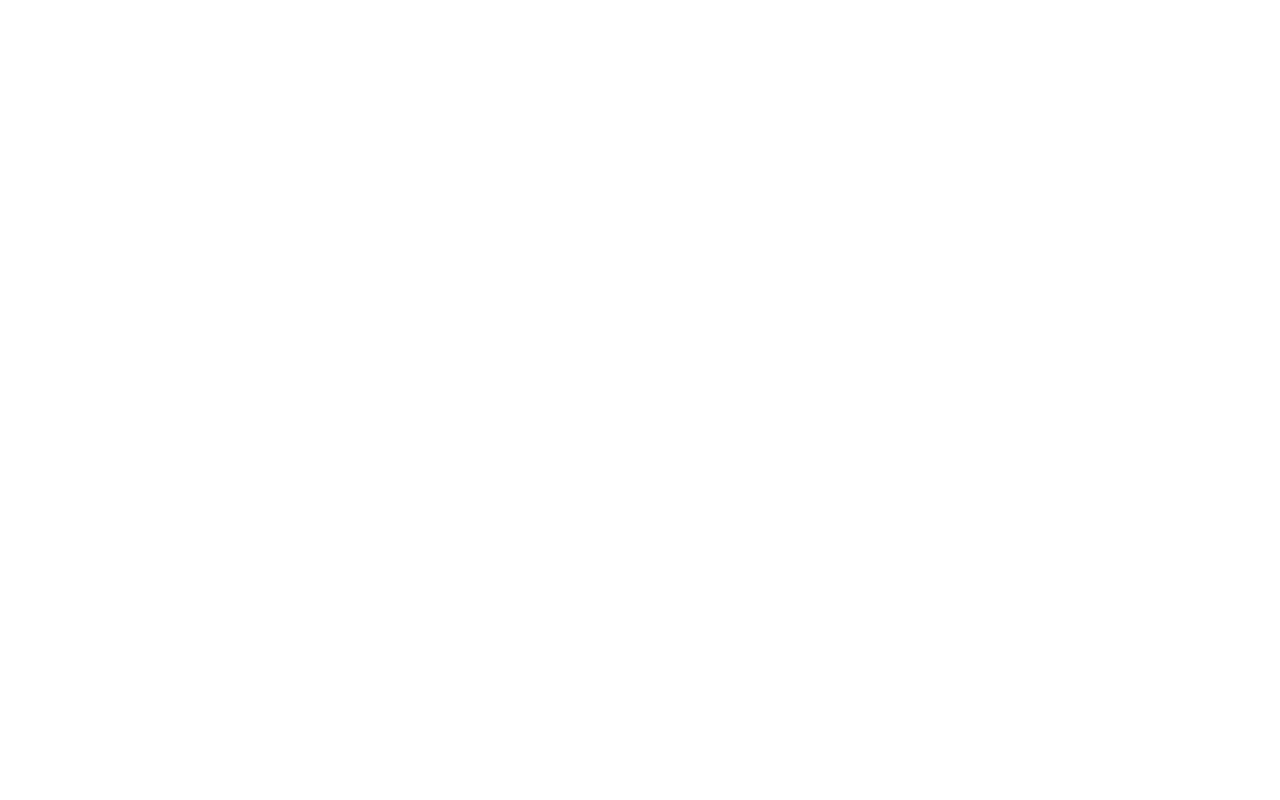
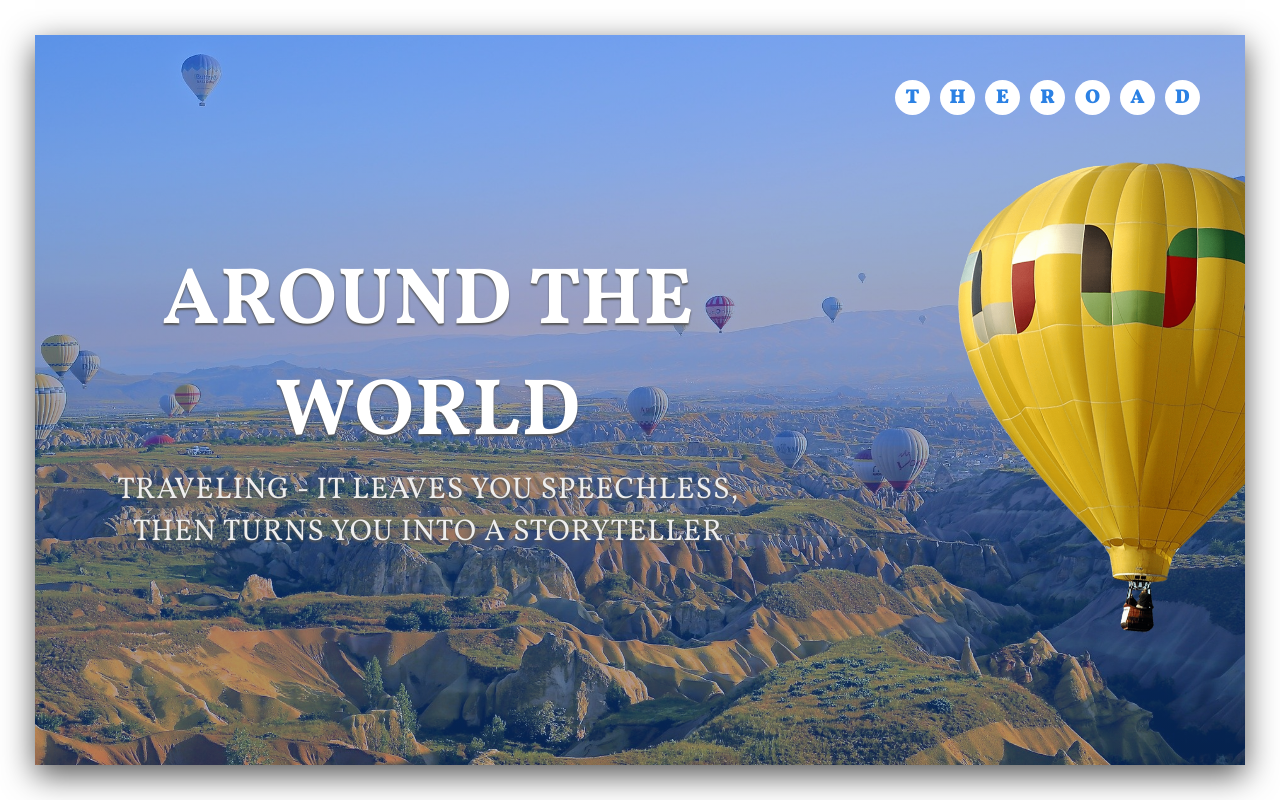
Before and after one commit to vagorobets/TheRoad, a plain HTML site: page index.html in a window 1280 px wide. Drawn offline with Linux system fonts and the light colour scheme.

Commit message:
add header without menu

```diff
--- a/index.html
+++ b/index.html
@@ -6,13 +6,32 @@
     <meta http-equiv="X-UA-Compatible" content="ie=edge" />
     <link
       href="https://fonts.googleapis.com/css?family=Vollkorn:400,400i,600,700,900&display=swap"
-      rel="stylesheet"
-    />
+      rel="stylesheet"/>
 
     <link rel="stylesheet" href="style.css" />
-    <title>Document</title>
+    <script src="script.js"></script>
+    <title>The Road</title>
   </head>
   <body>
-    <script src="script.js"></script>
+    <div class="container">
+      <header class="header center">
+        <div class="header-text">
+          <h1 class="heading">Around the World</h1>
+          <p class="header-paragraph">Traveling - it leaves you speechless, then turns you into a storyteller</p>
+        </div>
+        <img src="images/air-balloon.png" alt="Header Image" class = 'header-image'>
+        <div class="logo">
+          <h1>
+            <span class = 'center'>t</span>
+            <span class = 'center'>h</span>
+            <span class = 'center'>e</span>
+            <span class = 'center'>r</span>
+            <span class = 'center'>o</span>
+            <span class = 'center'>a</span>
+            <span class = 'center'>d</span>
+          </h1>
+        </div>
+      </header>
+    </div>
   </body>
 </html>
--- a/style.css
+++ b/style.css
@@ -0,0 +1,167 @@
+* {
+    margin: 0;
+    padding: 0;
+    font-family: 'Vollkorn', serif;
+    list-style-type: none;
+    text-decoration: none;
+    box-sizing: border-box;
+    outline: none;
+}
+
+html {
+    font-size: 62.5%;
+}
+
+:root {
+   --primary-color: #2b81e4;
+   --secondary-color: #eee;
+   --white-color: #fff;
+   --grey-color: #555;
+   --light-grey-color: #777;
+}
+
+.center {
+    display: flex;
+    justify-content: center;
+    align-items: center;
+}
+
+.container{
+    background-color: var(--secondary-color);
+    margin: 3.5rem;
+    box-shadow: 0 1rem 3rem var(--grey-color);
+    overflow: hidden;
+}
+
+.header {
+    width: 100%;
+    height: calc(100vh - 7rem);
+    background: linear-gradient(rgba(18, 113, 255, .5), rgba(18, 113, 255, .3)), url(images/header-bg.jpg) center no-repeat;
+    background-size: cover;
+    position: relative;
+    perspective: 100rem;
+}
+
+.header-text {
+    text-align: center;
+    text-transform: uppercase;
+    letter-spacing: 0.1rem;
+    text-shadow: 0 .2rem .2rem var(--grey-color);
+}
+
+.heading {
+    font-size: 8rem;
+    color: var(--white-color);
+}
+
+.header-paragraph{
+    font-size: 3rem;
+    font-weight: 500;
+    color: var(--secondary-color);
+    max-width: 70rem;
+    margin: auto;
+}
+
+.logo {
+    position: absolute;
+    top: 4rem;
+    right: 4rem;
+}
+
+.logo h1 {
+    display: flex;
+}
+
+.logo h1 span {
+    font-size: 2rem;
+    font-weight: 900;
+    color: var(--primary-color);
+    text-transform: uppercase;
+    background-color: var(--white-color);
+    width: 3.5rem;
+    height: 3.5rem;
+    margin: 0.5rem;
+    border-radius: 50%;
+}
+
+.logo h1 span:nth-child(1){
+    animation: drop-letters 5s .1s infinite;
+}
+
+.logo h1 span:nth-child(2){
+    animation: drop-letters 5s .2s infinite;
+}
+
+.logo h1 span:nth-child(3){
+    animation: drop-letters 5s .3s infinite;
+}
+
+.logo h1 span:nth-child(4){
+    animation: drop-letters 5s .4s infinite;
+}
+
+.logo h1 span:nth-child(5){
+    animation: drop-letters 5s .5s infinite;
+}
+
+.logo h1 span:nth-child(6){
+    animation: drop-letters 5s .6s infinite;
+}
+
+.logo h1 span:nth-child(7){
+    animation: drop-letters 5s .7s infinite;
+}
+
+@keyframes drop-letters {
+    0% {
+        transform: translateY(0);
+    }
+
+    10% {
+        transform: translateY(0);
+    }
+
+    15% {
+        transform: translateY(-75%);
+    }
+
+    20% {
+        transform: translateY(0);
+    }
+
+    100% {
+        transform: translateY(0);
+    }
+}
+
+.header-image {
+    width: 35%;
+    animation: image-float 150s infinite;
+}
+
+@keyframes image-float {
+    0% {
+        transform: translateZ(40rem);
+        opacity: 1;
+    }
+
+    40% {
+        transform: translateZ(-500rem) translateX(150rem);
+        opacity: .8;
+    }
+
+    70% {
+        transform: translateZ(-1500rem) translateX(800rem);
+        opacity: .6;
+    }
+
+    80% {
+        transform: translateZ(-50rem) translateX(100rem);
+        opacity: .8;
+    }
+
+    100% {
+        transform: translateZ(40rem);
+        opacity: 1;
+    }
+}
```
